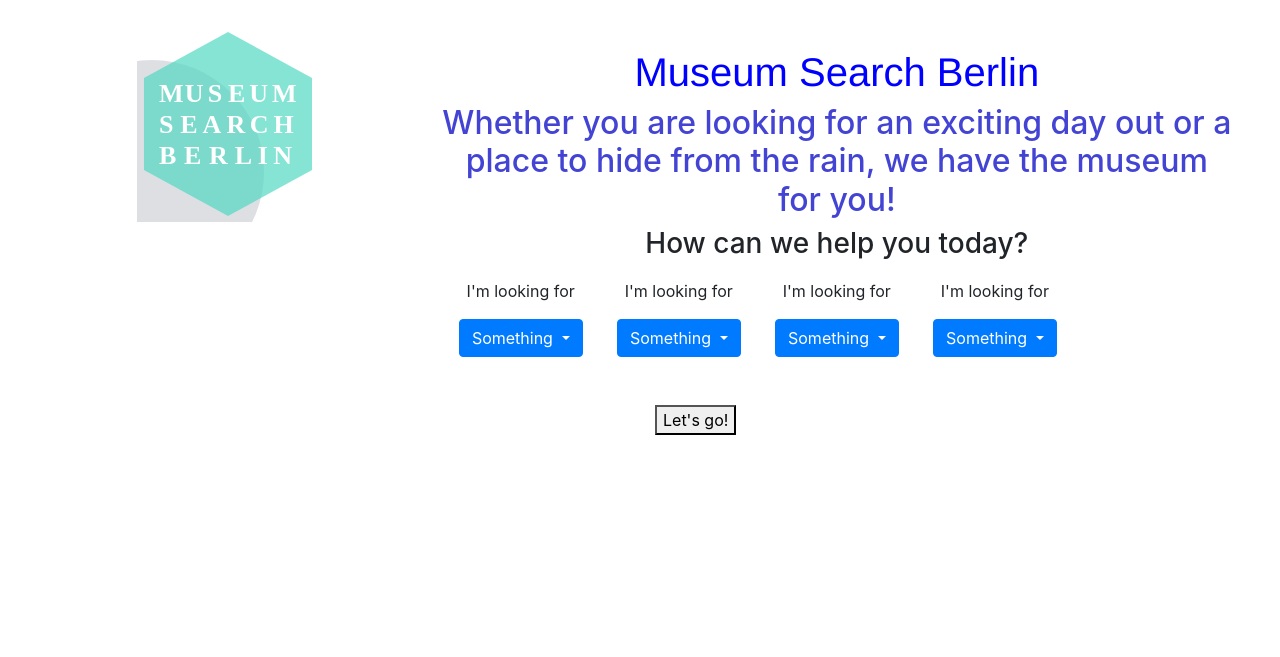
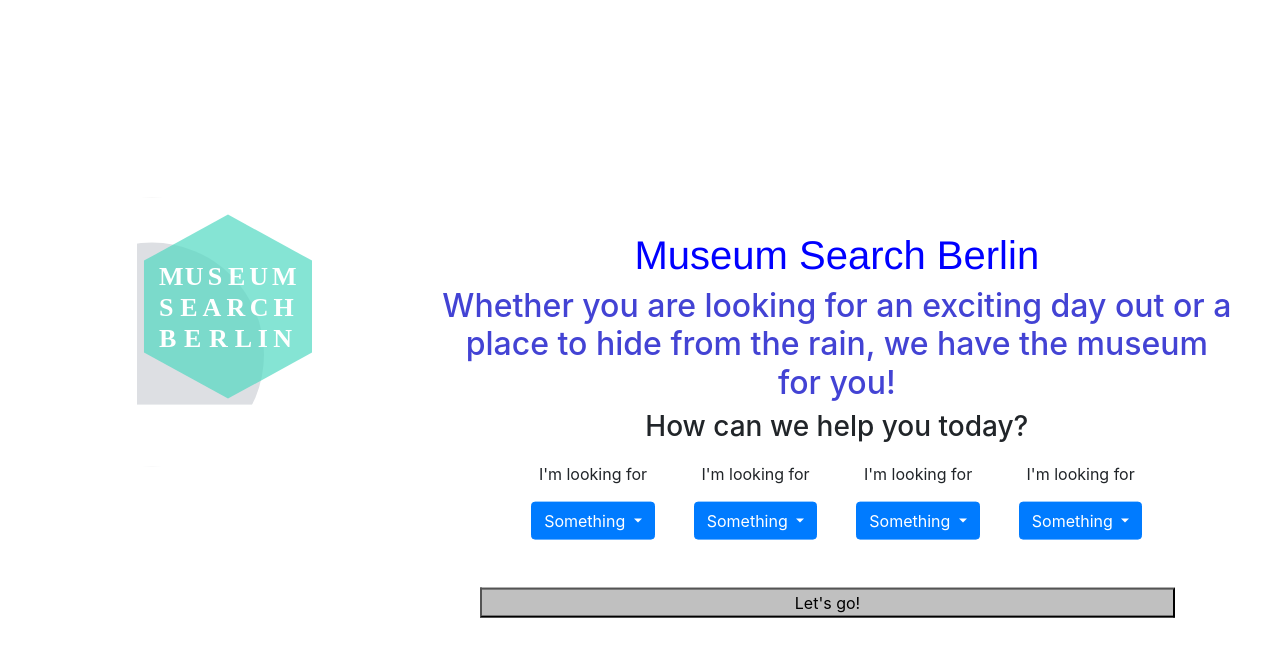
Before and after one commit to Victoria-Hodder/Class-project-api-practice, a Flask app: page / in a window 1280 px wide; the page is wider, and only the part inside the window is pictured. Shown: the top 657 px of that part. Run offline with Flask 2, Linux system fonts and the light colour scheme; data that the repository does not hold is empty; some libraries are stand-ins or nearby versions.

Commit message:
added css to search button and centered text horizontally

```diff
--- a/static/style.css
+++ b/static/style.css
@@ -15,10 +15,33 @@ h2 {
     color: rgb(67, 67, 212);
 }
 
+.center {
+
+    margin: 0;
+    position: absolute;
+    top: 50%;
+    left: 50%;
+    transform: translate(-50%, -50%);
+
+    /*margin: auto;
+    width: 100%;
+    line-height: 100%;
+    border: 3px solid green;
+    padding: 10px; */
+}
+
 
 .dropdown_menu {
     margin: 10px 0 0 0;
     display: inline-block;
-    float: left;
+    float: center;
     width: 20%
 }
+
+#searchbutton {
+    background-color: rgb(192, 192, 192);
+    margin-left: 30%;
+    padding-left: 25%;
+    padding-right: 25%;
+    display: inline;
+}
--- a/templates/index.html
+++ b/templates/index.html
@@ -7,7 +7,7 @@
     </head>
 
     <body>
-        <div class="container-fluid">
+        <div class="container-fluid center">
             <div class="row">
                 <div class="col-md-4 text-center">
                     <img src="{{ url_for('static', filename='museumsearchlogo.svg')}}" class="logo_image">
@@ -70,15 +70,21 @@
                     </div>
                 </div>
 
-                <div class="row col-md-12 offset-md-6">
-                    <form action="/search" class="pt-5">
+                <div class="col text-center mt-5">
+                    <form action="/search">
                     <!--  <input type="text" name="query">  -->
                     <button type="submit" id="searchbutton">Let's go!</button>
                     </form>
                 </div>
+            </div>
+        </div>
+
+        <!--<div class="container-fluid center">
+            <div class="row">
 
             </div>
-        </div>
+        </div> -->
+
 
 
 <!--
```
